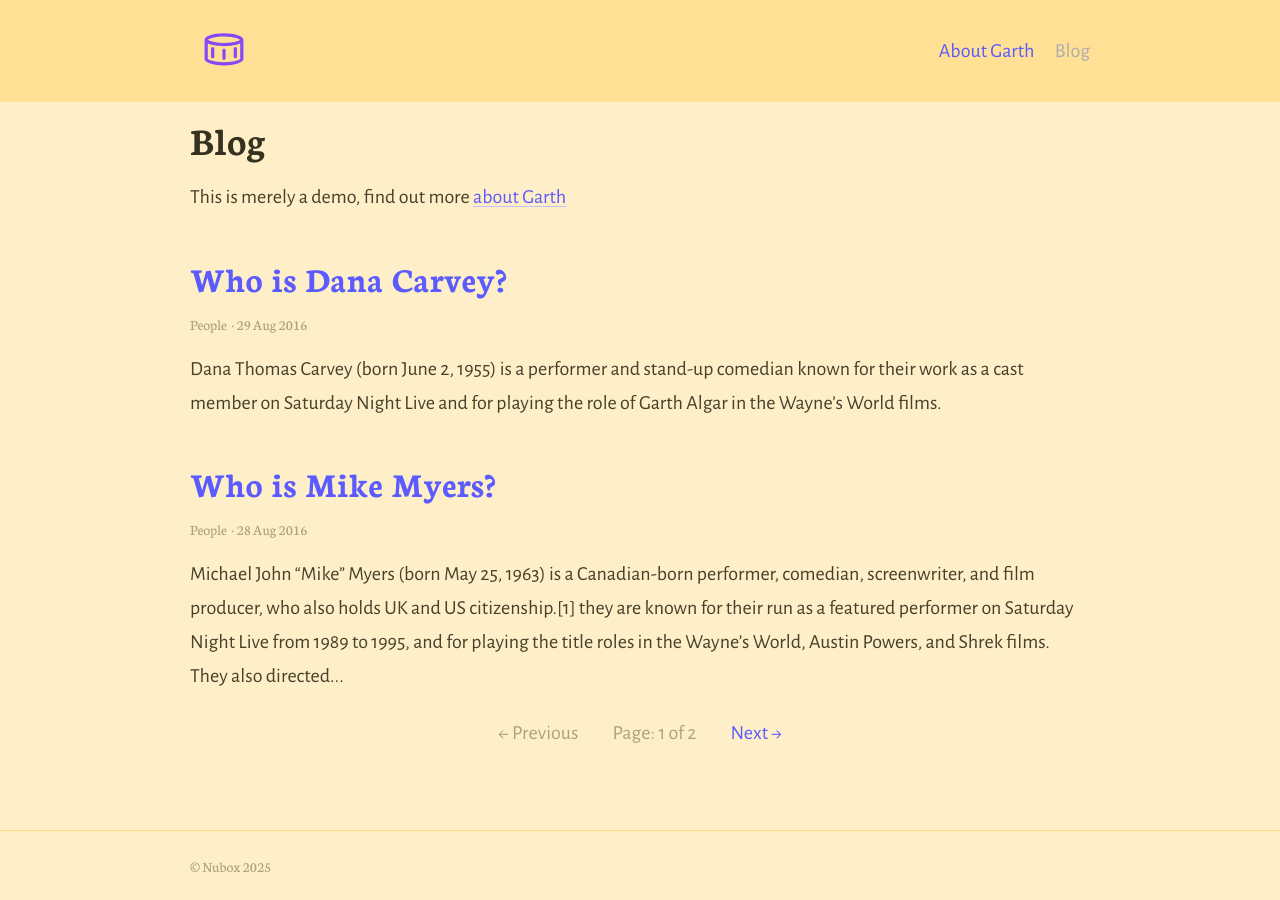
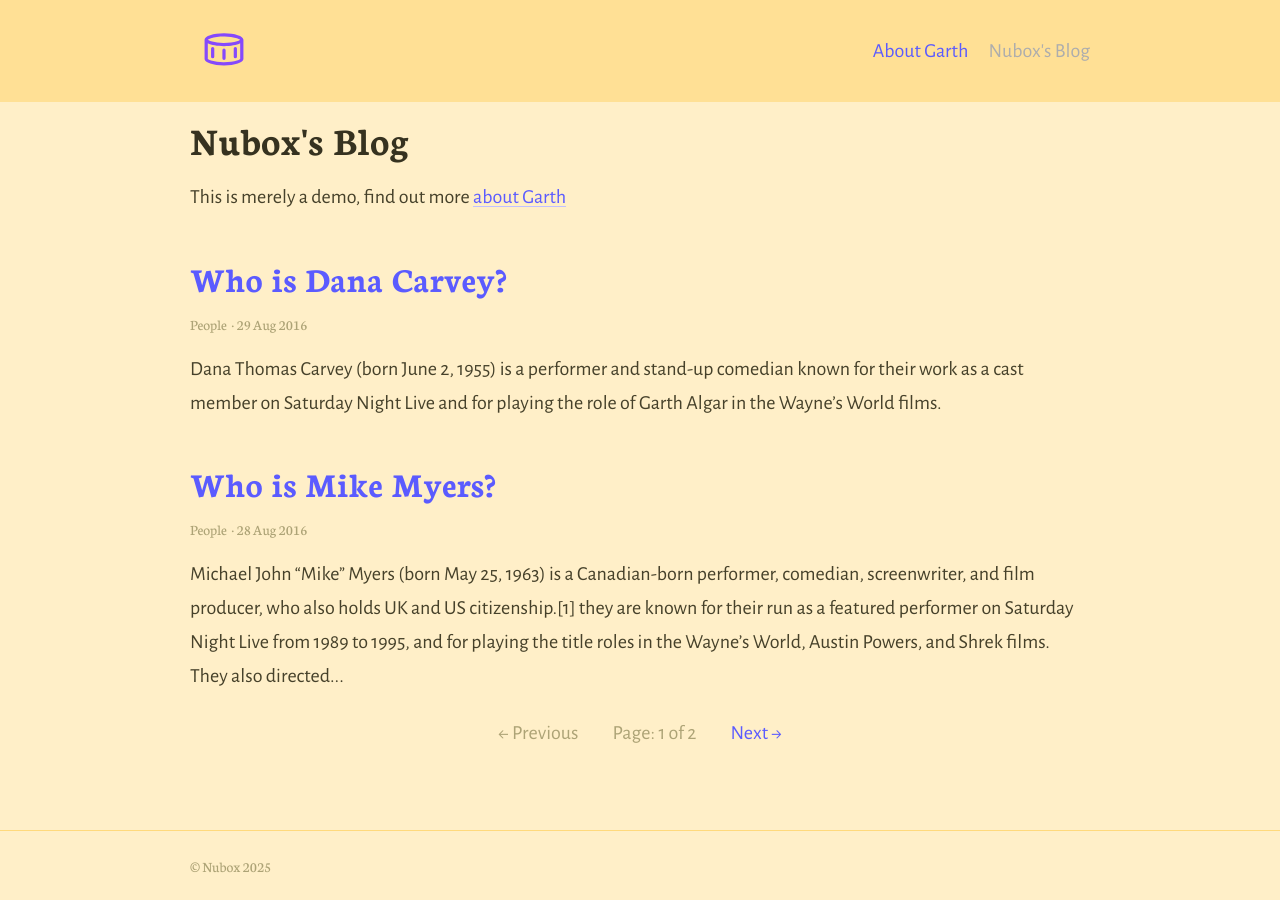
Before and after one commit to Nubox007/Nubox007.github.io, a Jekyll site: the page built from index.html, in a window 1280 px wide. Built offline with Jekyll 4.4.1, drawn with Linux system fonts in a browser that asks for light colours; the list of posts is cut into pages by our own code.

Commit message:
Update _config.yml

```diff
--- a/_config.yml
+++ b/_config.yml
@@ -37,7 +37,7 @@
 # 5. Collections
 collections:
   posts:
-    title: Blog # Needed for Siteleaf
+    title: Nubox's Blog # Needed for Siteleaf
     output: true
     description: "This is merely a demo, find out more [about Garth](about)" # The post list page content
 
```
